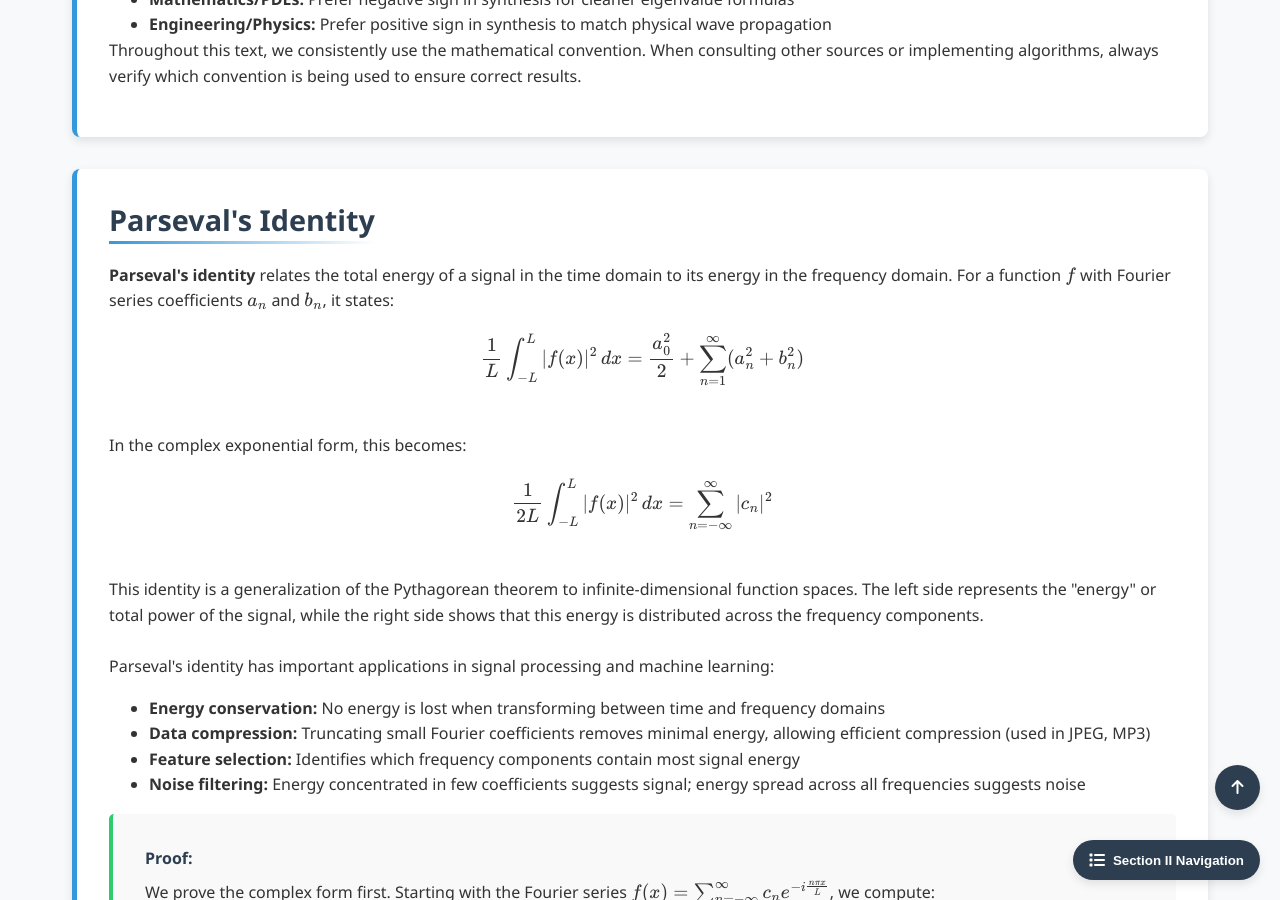
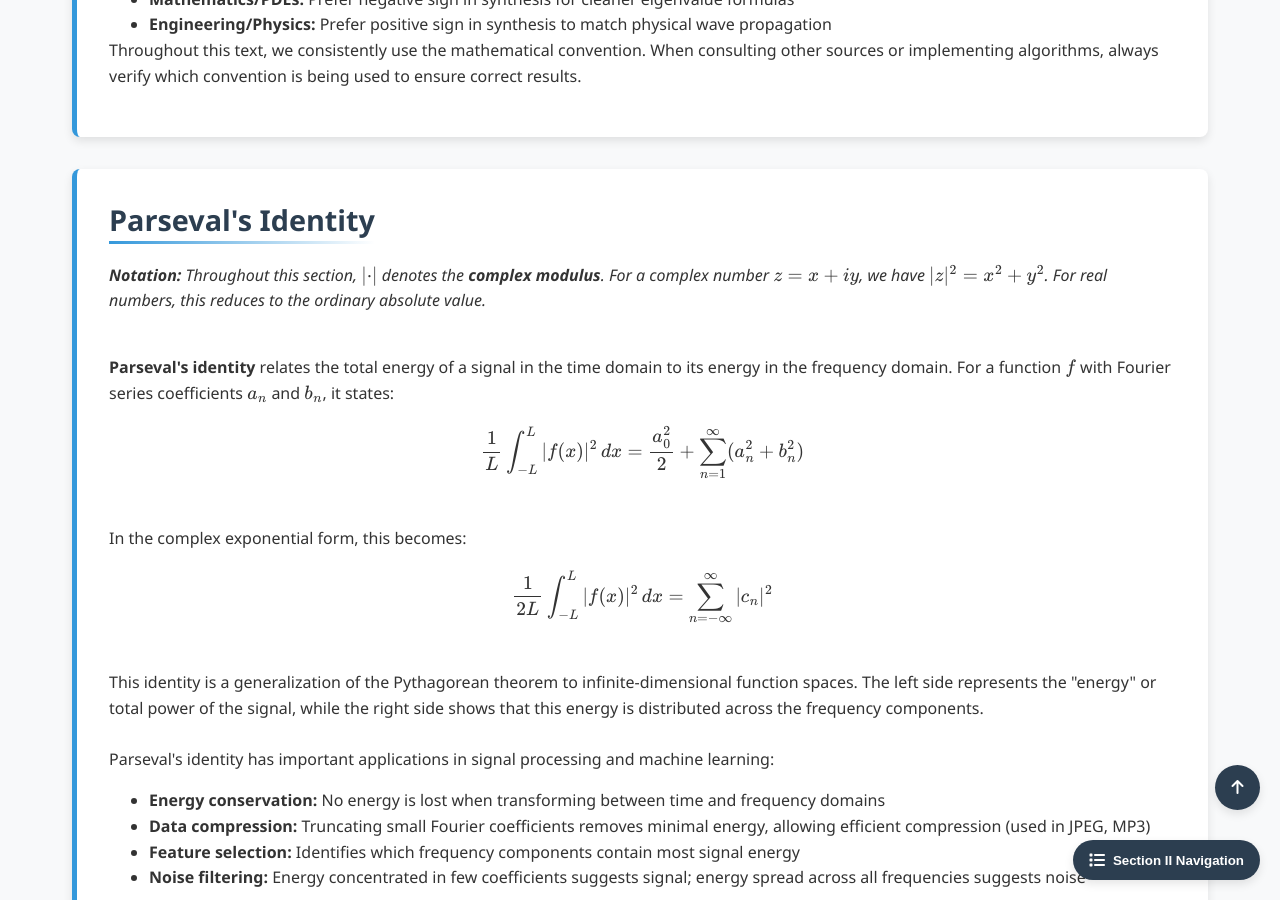
Before and after one commit to Yusukey01/yusukey01.github.io, a Jekyll site: the page built from Mathematics/Calculus/fourier_series.html, in a window 1280 px wide and 900 px high, scrolled down 9112 px. Built offline with Jekyll 4.4.1, drawn with Linux system fonts in a browser that asks for light colours; some of the changed text lies outside the part shown.

```diff
--- a/Mathematics/Calculus/fourier_series.html
+++ b/Mathematics/Calculus/fourier_series.html
@@ -495,6 +495,11 @@ uses_python: false
 
             <section id="parseval" class="section-content">
                 <h2>Parseval's Identity</h2>
+                <p>
+                <em><strong>Notation:</strong> Throughout this section, \(|\cdot|\) denotes the <strong>complex modulus</strong>.
+                For a complex number \(z = x + iy\), we have \(|z|^2 = x^2 + y^2\).
+                For real numbers, this reduces to the ordinary absolute value.</em>
+                <br><br>
                 <p>
                 <strong>Parseval's identity</strong> relates the total energy
                 of a signal in the time domain to its energy in the frequency domain.
```
Also changed, not shown: other parts of Mathematics/Calculus/fourier_series.html (+1 -1 lines).
